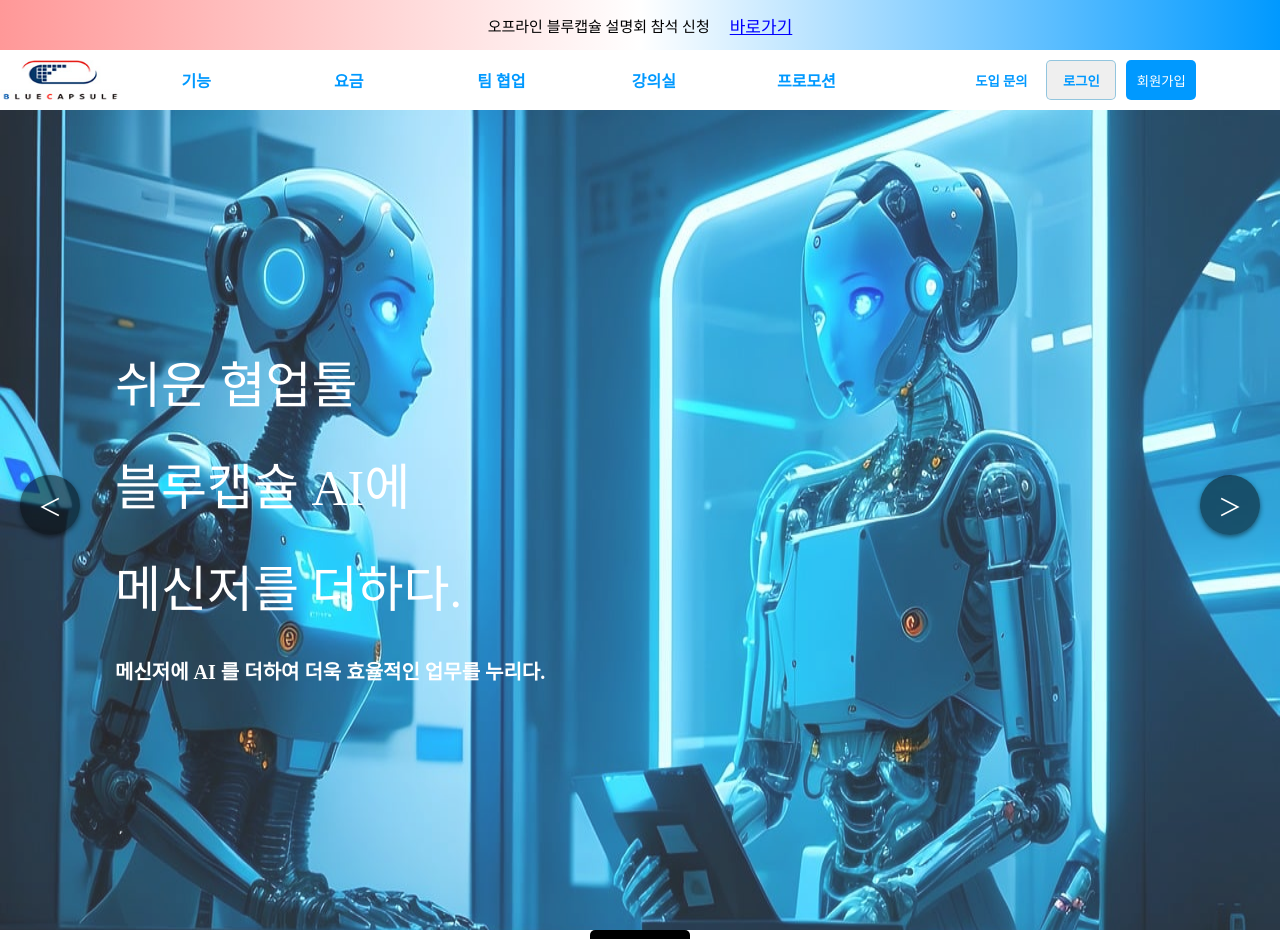
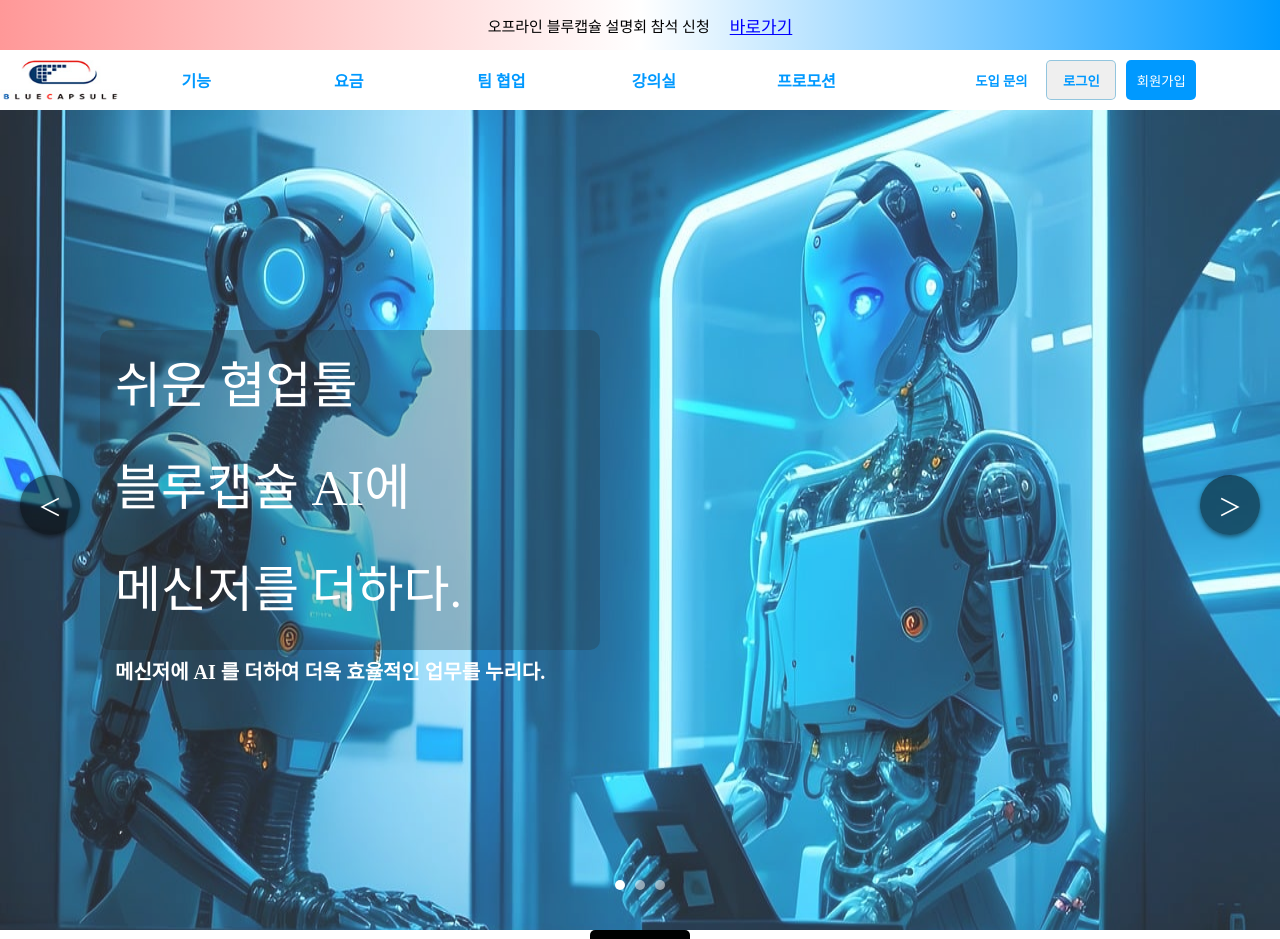
Before and after one commit to saintlucias/WMSG, a React (Create React App) app: page / in a window 1280 px wide. Shown: the top 939 px of the page. Built offline with nearby package versions, Linux system fonts and the light colour scheme; a web font is replaced by a local one.

Commit message:
delete mouse event, create PageIndicator

```diff
--- a/src/pages/Center.tsx
+++ b/src/pages/Center.tsx
@@ -2,60 +2,33 @@ import React, { useState } from 'react';
 import styled from 'styled-components';
 import AiBack4 from '../images/Ai_Back4.jpg';
 import AiBack5 from '../images/Ai_Back5.jpg';
+import AiBack6 from '../images/Ai_Back6.jpg';
 
 const Center: React.FC = () => {
     const [activeContainer, setActiveContainer] = useState(0);
-    const [direction, setDirection] = useState('');
-    const [startX, setStartX] = useState(0);
-    const [dragging, setDragging] = useState(false);
+    const totalContainers = 3;
 
-
-    const nextContainer = () => {
-        setActiveContainer((prevActiveContainer) => (prevActiveContainer + 1) % 2);
-        setDirection('right');
+    const handleNextClick = () => {
+        setActiveContainer(prevActiveContainer => (prevActiveContainer + 1) % totalContainers);
     };
 
-    const prevContainer = () => {
-        setActiveContainer((prevActiveContainer) => (prevActiveContainer - 1 + 2) % 2);
-        setDirection('left');
-    };
-
-    const handleMouseDown = (e: any) => {
-        setStartX(e.clientX);
-        setDragging(true);
-    };
-
-    const handleMouseUp = () => {
-        setDragging(false);
-    };
-
-    const handleMouseMove = (e: any) => {
-        if (!dragging) return;
-
-        const moveX = e.clientX - startX;
-        if (moveX > 0) {
-            // 왼쪽으로 드래그
-            setActiveContainer((prevActiveContainer) => (prevActiveContainer - 1 + 2) % 2);
-        } else if (moveX < 0) {
-            // 오른쪽으로 드래그
-            setActiveContainer((prevActiveContainer) => (prevActiveContainer + 1) % 2);
-        }
-        setStartX(e.clientX); // 드래그가 지속될 경우를 위해 현재 위치 업데이트
+    const handlePrevClick = () => {
+        setActiveContainer(prevActiveContainer => (prevActiveContainer + totalContainers - 1) % totalContainers);
     };
 
     const getTransformValue = () => {
-        const translateValue = activeContainer * -50; // 각 컨테이너가 전체 화면 너비를 차지한다고 가정
+        let translateValue = activeContainer * -33.33333;
+
+        if (activeContainer === totalContainers) {
+            translateValue = 0;
+        }
         return `translateX(${translateValue}%)`;
     };
-    {/* 마우스 이벤트 업데이트 필요함. */}
+    {/* 마우스 이벤트 업데이트 필요함. */ }
 
     return (
-        <MainContainer
-        onMouseDown={handleMouseDown}
-        onMouseMove={handleMouseMove}
-        onMouseUp={handleMouseUp}
-        onMouseLeave={handleMouseUp}>
-            <ArrowLeft onClick={prevContainer}>＜</ArrowLeft>
+        <MainContainer>
+            <ArrowLeft onClick={handlePrevClick}>＜</ArrowLeft>
             <SliderContainer>
                 <ContentContainer style={{ transform: getTransformValue() }}>
                     <Container1>
@@ -68,16 +41,29 @@ const Center: React.FC = () => {
                         </CntDiv>
                     </Container1>
                     <Container2>
-                        <CntDiv>
+                        <CntDiv2>
                             <CntP>100대 기업 점유율 1위</CntP>
                             <CntP>AI Assistant</CntP>
                             <br></br>
                             <CntSpan>더욱 효율적인 업무를 느껴보세요.</CntSpan>
-                        </CntDiv>
+                        </CntDiv2>
                     </Container2>
+                    <Container3>
+                        <CntDiv3>
+                            <CntP>아 집에 가고싶어요.</CntP>
+                            <CntP>칼퇴근이 마렵다.</CntP>
+                            <br></br>
+                            <CntSpan>더욱 칼같은 퇴근을 느껴보세요.</CntSpan>
+                        </CntDiv3>
+                    </Container3>
                 </ContentContainer>
             </SliderContainer>
-            <ArrowRight onClick={nextContainer}>＞</ArrowRight>
+            <ArrowRight onClick={handleNextClick}>＞</ArrowRight>
+            <PageIndicator>
+                {Array.from({ length: totalContainers }).map((_, index) => (
+                    <IndicatorDot key={index} className={activeContainer === index ? 'active' : ''} />
+                ))}
+            </PageIndicator>
         </MainContainer>
     );
 };
@@ -102,7 +88,7 @@ const SliderContainer = styled.div`
 const ContentContainer = styled.div`
     display: flex;
     transition: transform 0.5s ease-in-out;
-    width: 200%;
+    width: 300%;
 `;
 
 const Arrow = styled.div`
@@ -127,19 +113,41 @@ const Arrow = styled.div`
 const ArrowLeft = styled(Arrow)`
     left: 20px;
     &:hover {
-        color: rgb(0, 153, 200);
-        background-color: rgba(0, 153, 255, 0.15);
-        box-shadow: 0 0 10px rgba(0, 153, 255, 0.7);
+        color: rgba(35,35,35,1);
+        background-color: rgba(204, 0, 51, 0.15);
+        box-shadow: 0 0 10px rgba(204, 0, 51, 0.75);
     }
 `;
 
 const ArrowRight = styled(Arrow)`
     right: 20px;
     &:hover {
-        color: rgb(0, 153, 200);
-        background-color: rgba(0, 153, 255, 0.15);
-        box-shadow: 0 0 10px rgba(0, 153, 255, 0.7);
+        color: rgba(35,35,35,1);
+        background-color: rgba(204, 0, 51, 0.15);
+        box-shadow: 0 0 10px rgba(204, 0, 51, 0.75);
     }
+`;
+const PageIndicator = styled.div`
+  position: absolute;
+  bottom: 40px;
+  left: 50%;
+  transform: translateX(-50%);
+  display: flex;
+  align-items: center;
+  justify-content: center;
+`;
+
+const IndicatorDot = styled.div`
+  width: 10px;
+  height: 10px;
+  border-radius: 50%;
+  background-color: rgba(255, 255, 255, 0.5);
+  margin: 0 5px;
+  transition: background-color 0.3s ease;
+
+  &.active {
+    background-color: rgba(255, 255, 255, 1);
+  }
 `;
 
 const Container1 = styled.div`
@@ -155,21 +163,52 @@ const Container1 = styled.div`
 const Container2 = styled.div`
     width:100%;
     height:850px;
-    opacity:0.85;
+    opacity:0.95;
     background-image: url(${AiBack5});
     background-repeat: no-repeat;
     background-attachment: fixed;
     background-position: center center;
     background-size: 100vw 900px;
 `;
-
+const Container3 = styled.div`
+    width:100%;
+    height:850px;
+    opacity:1;
+    background-image: url(${AiBack6});
+    background-repeat: no-repeat;
+    background-attachment: fixed;
+    background-position: center center;
+    background-size: 100vw 900px;
+`;
 
 const CntDiv = styled.div`
     position: relative;
     width:500px;
-    height:270px;
+    height:320px;
     top:250px;
     left: 100px;
+    background-color:rgba(0, 0, 0, 0.25);
+
+    border-radius: 10px;
+    `;
+const CntDiv2 = styled.div`
+    position: relative;
+    width:500px;
+    height:270px;
+    top:280px;
+    left: 100px;
+    background-color:rgba(0, 0, 0, 0.25);
+    height:230px;
+    border-radius: 10px;
+    `;
+const CntDiv3 = styled.div`
+    position: relative;
+    width:500px;
+    top:300px;
+    left: 100px;
+    background-color:rgba(0, 0, 0, 0.25);
+    height:230px;
+    border-radius: 10px;
     `;
 
 
```
